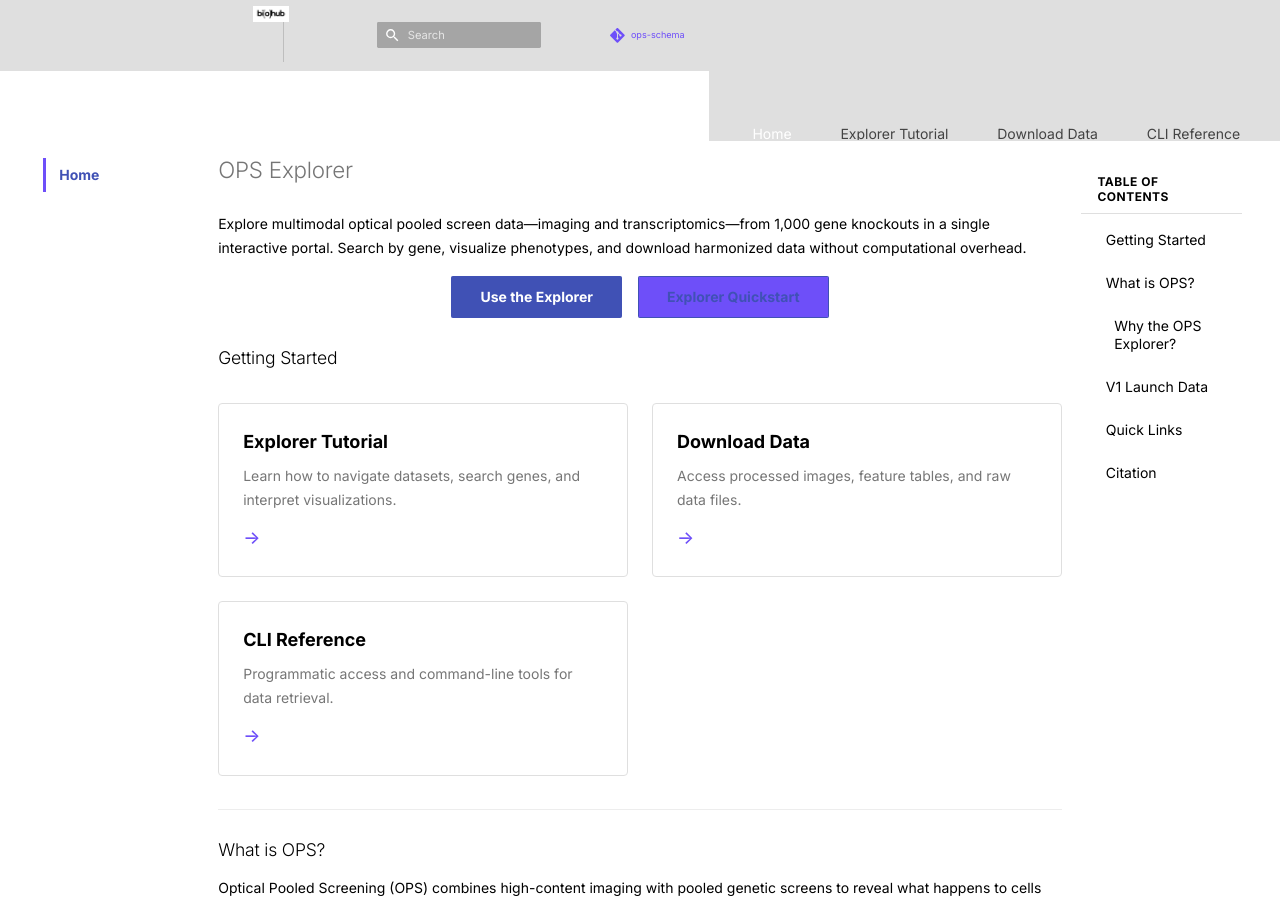
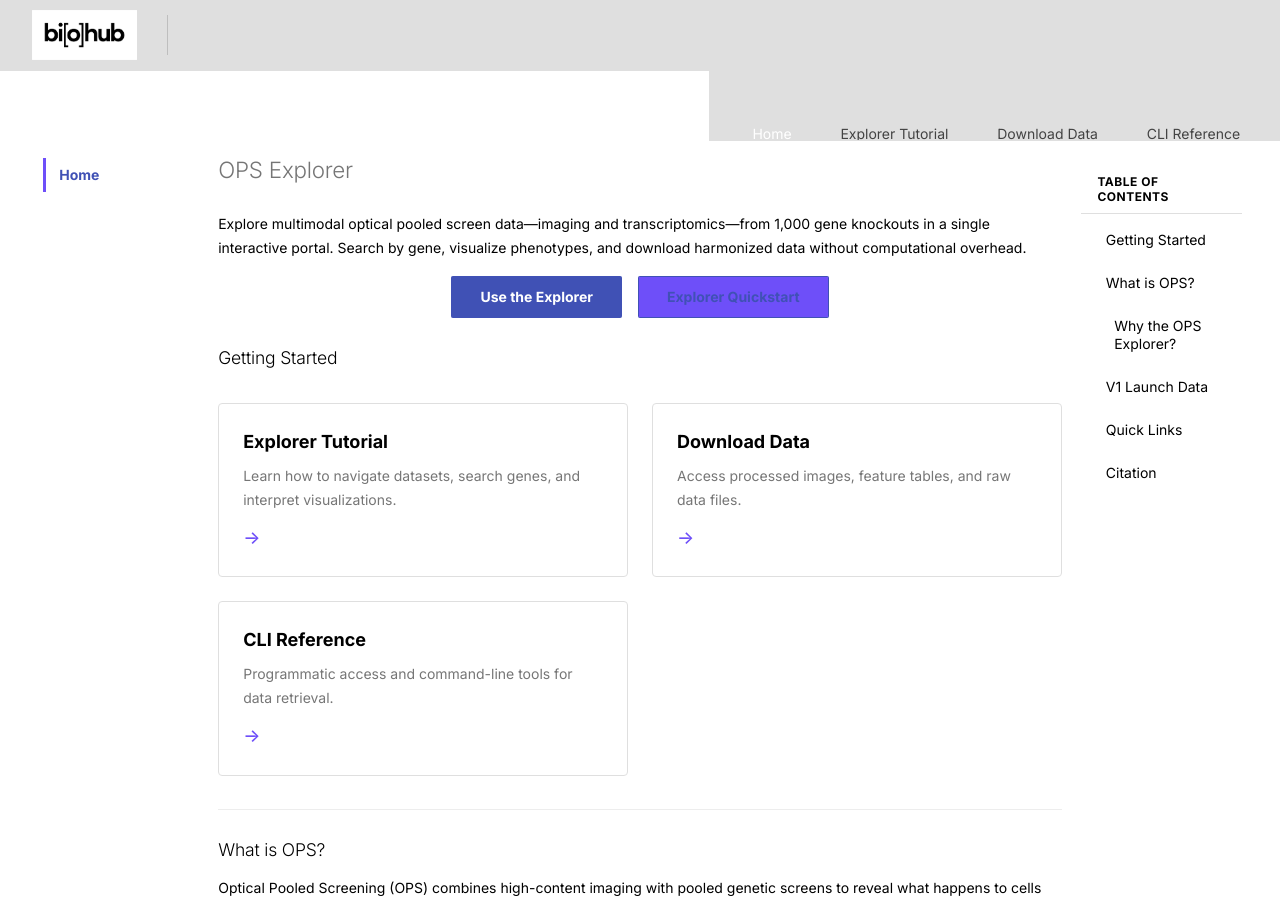
Before and after one commit to chanzuckerberg/ops-schema, an MkDocs documentation site: the page built from docs/index.md, in a window 1280 px wide and 900 px high. Built offline with MkDocs 1.6.1 and Material for MkDocs 9.7.7, drawn with Linux system fonts in a browser that asks for light colours; comment, search, counter and statistics services are not loaded.

Commit message:
Update main.html

```diff
--- a/docs/overrides/main.html
+++ b/docs/overrides/main.html
@@ -1,4 +1,41 @@
 {% extends "base.html" %}
+
+{% block header %}
+<header class="md-header" data-md-component="header">
+  <div class="md-header__inner">
+    <!-- Logo with divider -->
+    <a class="md-logo" href="{{ config.site_url }}" title="{{ config.site_name }}">
+      <img src="{{ config.theme.logo | url }}" alt="{{ config.site_name }}" />
+    </a>
+
+    <!-- Navigation Tabs -->
+    <nav class="md-tabs" data-md-component="tabs">
+      <ul class="md-tabs__list">
+        <li class="md-tabs__item">
+          <a class="md-tabs__link{% if 'index' in page.file.src_path %} md-tabs__link--active{% endif %}" href="{{ config.site_url }}">
+            Home
+          </a>
+        </li>
+        <li class="md-tabs__item">
+          <a class="md-tabs__link{% if 'tutorials' in page.file.src_path %} md-tabs__link--active{% endif %}" href="{{ config.site_url }}tutorials/">
+            Explorer Tutorial
+          </a>
+        </li>
+        <li class="md-tabs__item">
+          <a class="md-tabs__link{% if 'download' in page.file.src_path %} md-tabs__link--active{% endif %}" href="{{ config.site_url }}download/">
+            Download Data
+          </a>
+        </li>
+        <li class="md-tabs__item">
+          <a class="md-tabs__link{% if 'cli' in page.file.src_path %} md-tabs__link--active{% endif %}" href="{{ config.site_url }}cli/">
+            CLI Reference
+          </a>
+        </li>
+      </ul>
+    </nav>
+  </div>
+</header>
+{% endblock %}
 
 {% block footer %}
 <footer class="md-footer">
```
